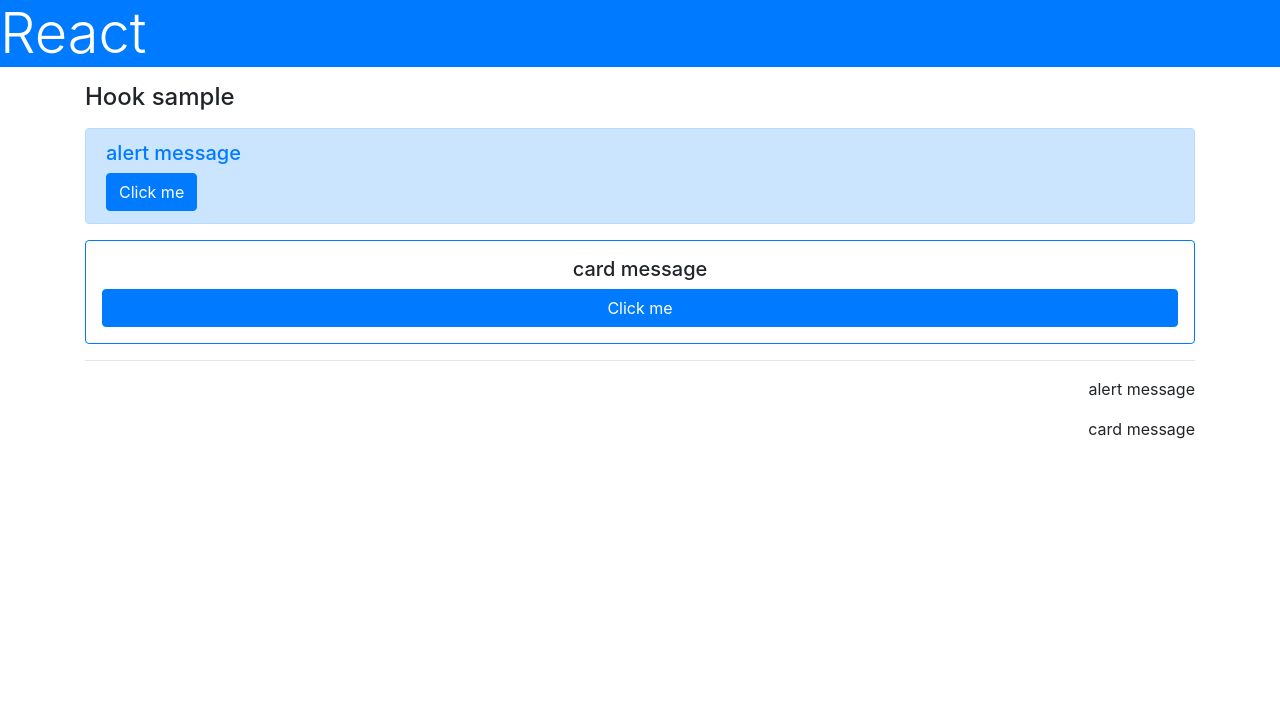
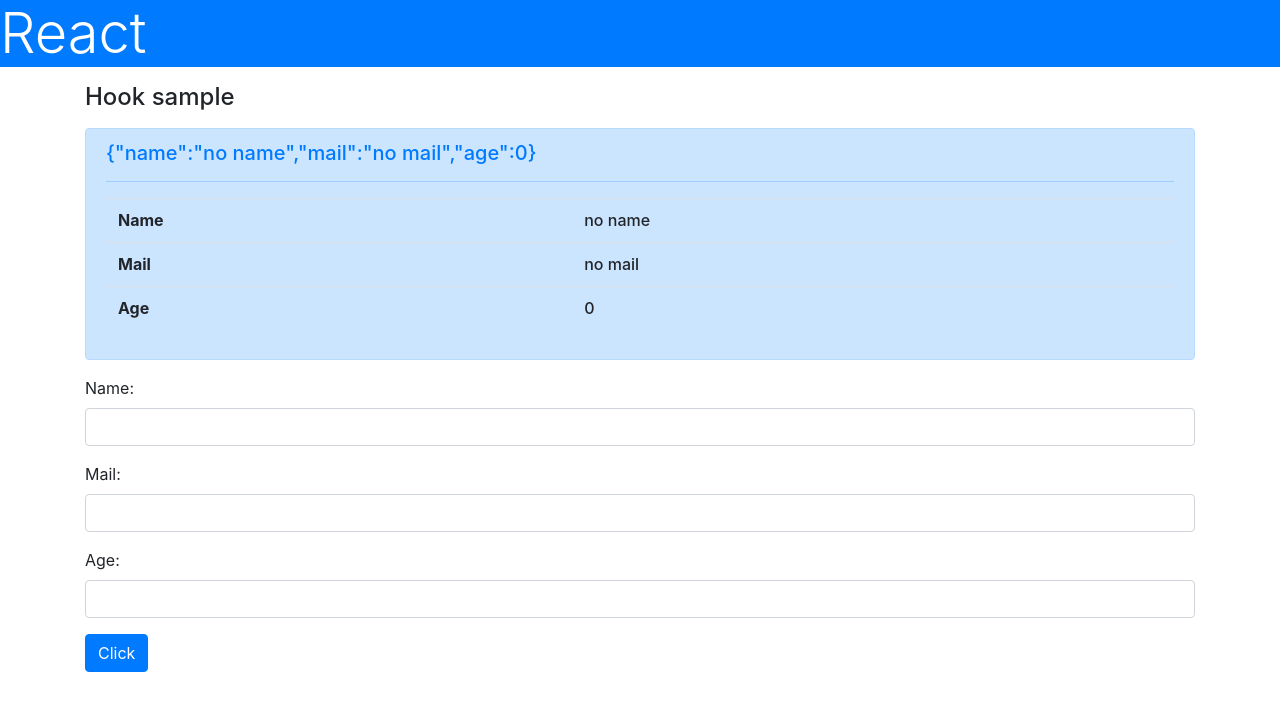
Before and after one commit to oku3san/react-and-nextjs-tutorial-react, a React (Create React App) app: page / in a window 1280 px wide. Shown: the top 710 px of the page. Built offline with nearby package versions, Linux system fonts and the light colour scheme.

Commit message:
4-2 form object

```diff
--- a/src/App.tsx
+++ b/src/App.tsx
@@ -2,68 +2,82 @@
 import './App.css';
 
 const AlertMessage = (props: any) => {
-  const data = ["Hello", "Welcome ...", "Good-bye?"]
-
-  const actionAlert = () => {
-    const re = data[Math.floor(Math.random() * data.length)]
-    props.setAlert('message: "' + re + '".')
-  }
+  const data = props.data
+  const msg = JSON.stringify(data)
 
   return (
     <>
       <div className="alert alert-primary h5 text-primary">
-        <h5>{props.alert}</h5>
-        <button onClick={actionAlert} className="btn btn-primary">
-          Click me
-        </button>
+        <h5>{msg}</h5>
+        <hr/>
+        <table className="table h6">
+          <tbody>
+            <tr>
+              <th>Name</th>
+              <td>{data.name}</td>
+            </tr>
+            <tr>
+              <th>Mail</th>
+              <td>{data.mail}</td>
+            </tr>
+            <tr>
+              <th>Age</th>
+              <td>{data.age}</td>
+            </tr>
+          </tbody>
+        </table>
       </div>
     </>
   )
 }
 
-const CardMessage = (props: any) => {
+const App = (props: any) => {
 
-  // const [count, setCount] = useState(0)
+  const [name, setName] = useState('')
+  const [mail, setMail] = useState('')
+  const [age, setAge] = useState(0)
+  const [form, setForm] = useState({
+    name: 'no name', mail: 'no mail', age: 0
+  })
 
-  let count = 0
-
-  // const actionCard = () => {
-  //   setCount(count + 1)
-  //   props.setCard("card counter: " + count + " count.")
-  // }
-
-  const actionCard = () => {
-    count++
-    props.setCard("card counter: " + count + " count.")
+  const doChangeName = (event: any) => {
+    setName(event.target.value)
   }
 
-  return (
-    <div className="card p-3 h5 border-primary text-center">
-      <h5>{props.card}</h5>
-      <button onClick={actionCard} className="btn btn-primary">
-        Click me
-      </button>
-    </div>
-  )
-}
+  const doChangeMail = (event: any) => {
+    setMail(event.target.value)
+  }
 
-const App = (props: any) => {
+  const doChangeAge = (event: any) => {
+    setAge(event.target.value)
+  }
 
-  const [alert, setAlert] = useState('alert message')
-  const [card, setCard] = useState('card message')
+  const doSubmit = (event: any) => {
+    setForm({name: name, mail: mail, age: age})
+    event.preventDefault()
+  }
 
   return (
     <>
       <h1 className="bg-primary text-white display-4">React</h1>
       <div className="container">
         <h4 className="my-3">Hook sample</h4>
-        <AlertMessage alert={alert} setAlert={setAlert} />
-        <CardMessage card={card} setCard={setCard} />
-        <hr />
-        <div className="text-right">
-          <p>{alert}</p>
-          <p>{card}</p>
-        </div>
+        <AlertMessage data={form} setData={setForm} />
+        <form onSubmit={doSubmit}>
+          <div className="form-group">
+            <label>Name:</label>
+            <input type="text" className="form-control" onChange={doChangeName} />
+          </div>
+          <div className="form-group">
+            <label>Mail:</label>
+            <input type="text" className="form-control" onChange={doChangeMail} />
+          </div>
+          <div className="form-group">
+            <label>Age:</label>
+            <input type="text" className="form-control" onChange={doChangeAge} />
+          </div>
+          <input type="submit" className="btn btn-primary" value="Click" />
+        </form>
       </div>
     </>
   )
```
